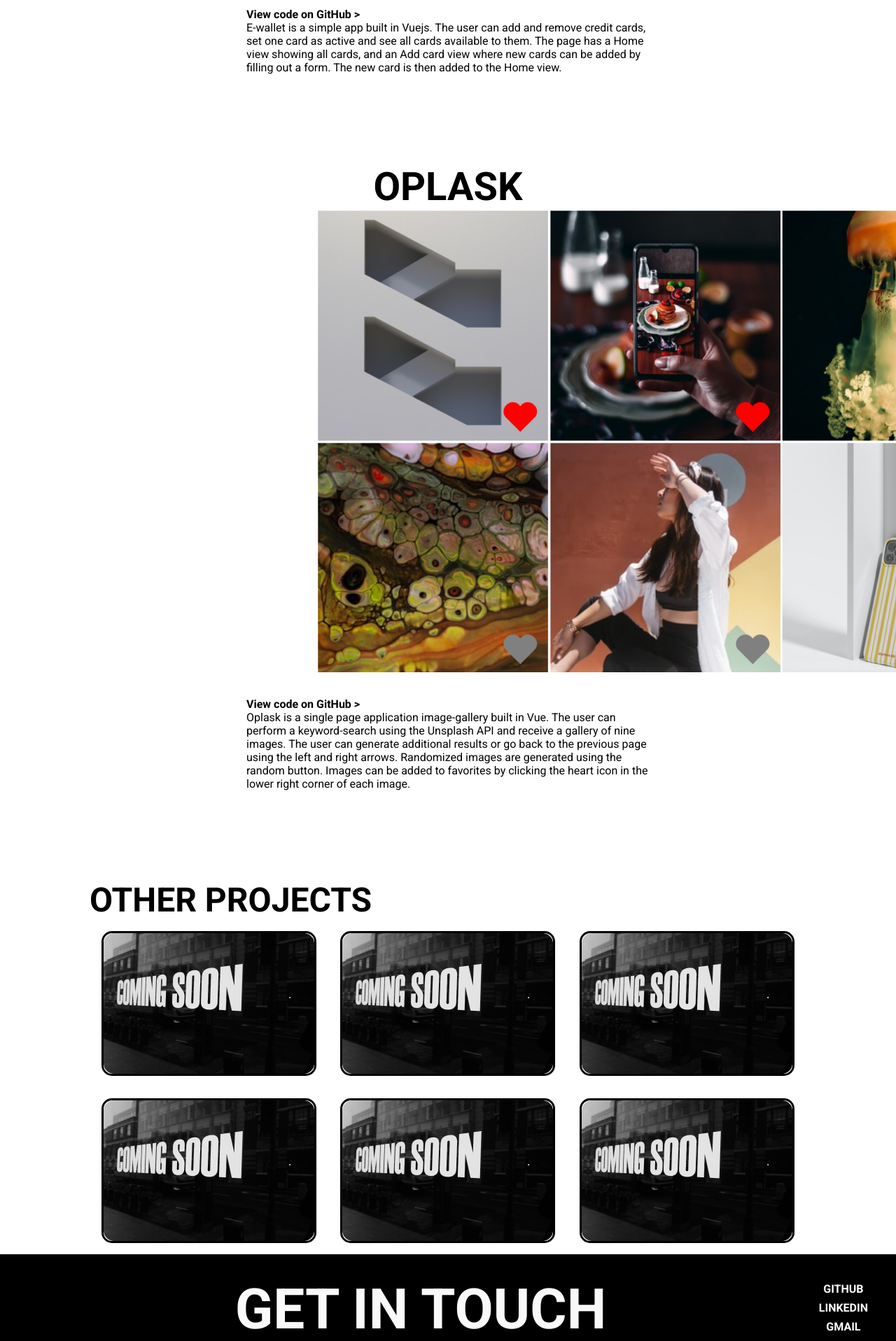
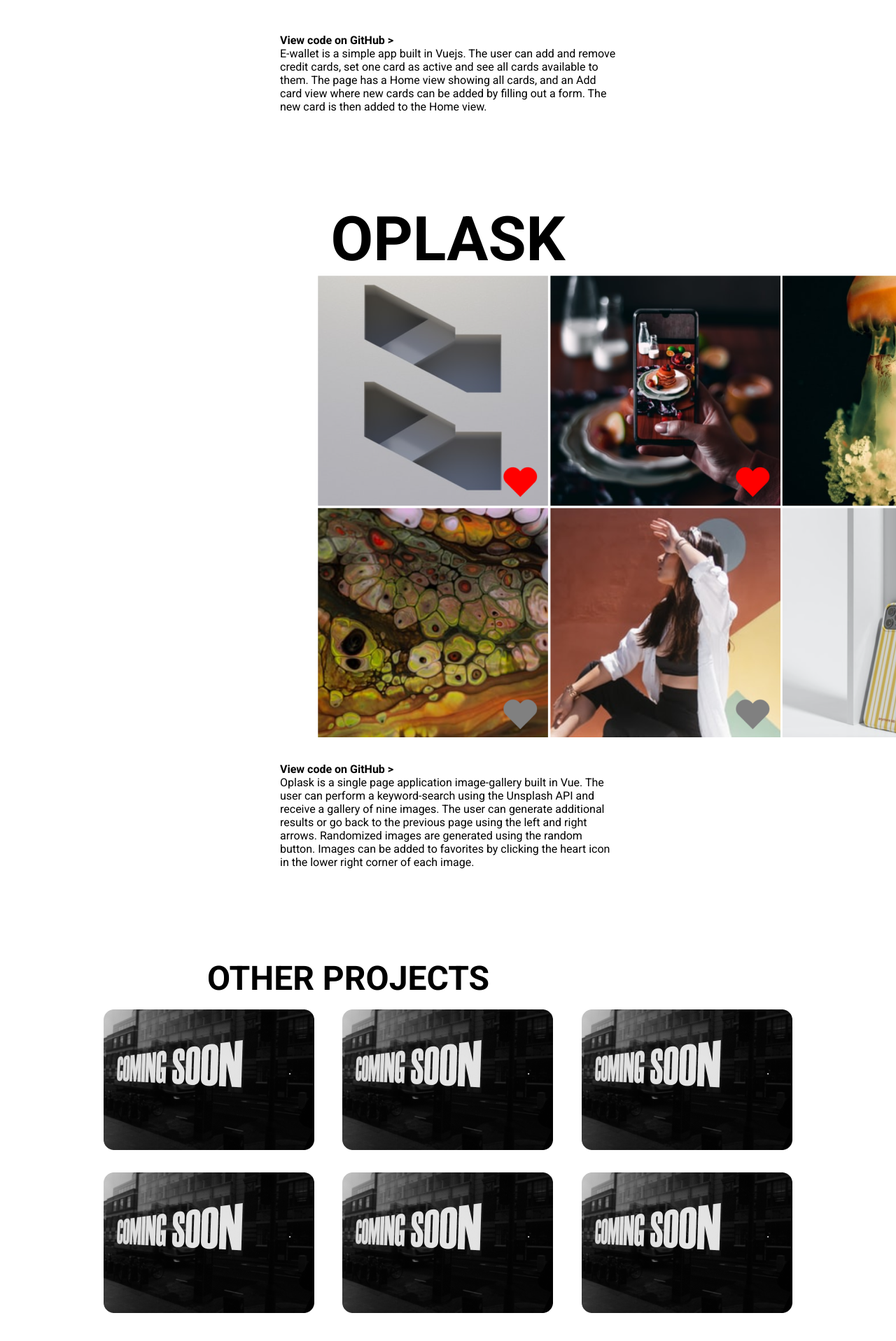
Before and after one commit to kajdabrowski/vue-portfolio, a Vue app: page /#/work in a window 1280 px wide. Shown: the part 880-2797 px from the top of the page at 70% size. Built offline with nearby package versions, Linux system fonts and the light colour scheme.

Commit message:
added scoped styling to header and footer components

```diff
--- a/src/App.scss
+++ b/src/App.scss
@@ -12,77 +12,81 @@
   color: black;
 }
 
-.nav {
-  padding: 2em;
-  font-family: Roboto, sans-serif;
-  font-weight: bold;
-  color: black;
-  display: flex;
-  justify-content: space-between;
-  position: fixed; //fixed menu
-  width: 100%; //fixed menu
-  top: 0; //fixed menu
-  &__link--left {
-    color: black;
-    justify-content: flex-start;
-    text-decoration: none;
-  }
-  &__link--right {
-    color: black;
-    justify-content: flex-end;
-    text-decoration: none;
-  }
-}
+//Nav styling moved to TheHeader component
 
-.router-link-exact-active {
-  text-decoration: underline;
-  text-decoration-thickness: 0.1em;
-  zoom: 115%;
-}
+// .nav {
+//   padding: 2em;
+//   font-family: Roboto, sans-serif;
+//   font-weight: bold;
+//   color: black;
+//   display: flex;
+//   justify-content: space-between;
+//   position: fixed; //fixed menu
+//   width: 100%; //fixed menu
+//   top: 0; //fixed menu
+//   &__link--left {
+//     color: black;
+//     justify-content: flex-start;
+//     text-decoration: none;
+//   }
+//   &__link--right {
+//     color: black;
+//     justify-content: flex-end;
+//     text-decoration: none;
+//   }
+// }
 
-.footer {
-  display: flex;
-  justify-content: space-between;
-  background-color: black;
-  padding: 2em;
-  height: auto;
-  width: auto;
+// .router-link-exact-active {
+//   text-decoration: underline;
+//   text-decoration-thickness: 0.1em;
+//   zoom: 115%;
+// }
 
-  a{
-    display: flex;
-    flex-direction: column;
-    text-decoration: none;
-    margin: 0.5em;
-    color: white;
-    font-weight: 700;
-  }
+//Footer styling moved to TheFooter component
 
-  &__links {
-    flex-direction: column;
-    color: white;
-    :hover {
-      zoom: 115%;
-    }
-    :active {
-      text-decoration: none;
-    }
-    :visited {
-      color: white;
-      text-decoration: none;
-    }
-    font-family: Roboto, sans-serif;
-    color: white;
-  }
+// .footer {
+//   display: flex;
+//   justify-content: space-between;
+//   background-color: black;
+//   padding: 2em;
+//   height: auto;
+//   width: auto;
 
-}
+//   a{
+//     display: flex;
+//     flex-direction: column;
+//     text-decoration: none;
+//     margin: 0.5em;
+//     color: white;
+//     font-weight: 700;
+//   }
 
-.footer__star{
-    color: black;
-}
+//   &__links {
+//     flex-direction: column;
+//     color: white;
+//     :hover {
+//       zoom: 115%;
+//     }
+//     :active {
+//       text-decoration: none;
+//     }
+//     :visited {
+//       color: white;
+//       text-decoration: none;
+//     }
+//     font-family: Roboto, sans-serif;
+//     color: white;
+//   }
 
-.footer__text {
-  font-family: Roboto, sans-serif;
-  color: #f9f9f9;
-  font-weight: 700;
-  font-size: 5em;
-}
+// }
+
+// .footer__star{
+//     color: black;
+// }
+
+// .footer__text {
+//   font-family: Roboto, sans-serif;
+//   color: #f9f9f9;
+//   font-weight: 700;
+//   font-size: 5em;
+// }
--- a/src/App.vue
+++ b/src/App.vue
@@ -1,6 +1,7 @@
 <template>
   <div id="app">
-      <nav class="nav">
+    <TheHeader />
+      <!-- <nav class="nav">
         <router-link class="nav__link nav__link--left" to="/"
           >KAJ DABROWSKI</router-link
         >
@@ -10,11 +11,10 @@
         <router-link class="nav__link nav__link--right" to="/about"
           >ABOUT</router-link
         >
-      </nav>
+      </nav> -->
       <router-view />
-      <footer class="footer">
+      <!-- <footer class="footer">
         <p class="footer__star">*</p>
-        <!--Fulhack-->
         <p class="footer__text">GET IN TOUCH</p>
         <div class="footer__links">
           <a target="_blank" href="https://github.com/kajdabrowski">GITHUB</a>
@@ -23,12 +23,20 @@
           >
           <a target="_blank" href="kaj.dabrowski@gmail.com">GMAIL</a>
         </div>
-      </footer>
+      </footer> -->
+    <TheFooter />
   </div>
 </template>
 
 <script>
 import './App.scss'
+import TheHeader from '@/components/TheHeader.vue'
+import TheFooter from '@/components/TheFooter.vue'
 
-export default {}// Add components, computed props, hooks, methods etc that are part of app.
+export default {
+  components: {
+    TheHeader,
+    TheFooter
+  }
+}// Add components, computed props, hooks, methods etc that are part of app.
 </script>
--- a/src/components/CaseCardBig.scss
+++ b/src/components/CaseCardBig.scss
@@ -16,10 +16,15 @@
 
 .casecardbig__lower{
     margin: 2em;
+    margin-left: auto;
+    margin-right: auto;
+    margin-left: auto;
+    margin-right: auto;
+    max-width: 75%;
 }
 
 .heading{
-    font-size: 3.5em;
+    font-size: 5.5em;
     text-align: center;
 }
 
--- a/src/components/OtherProjectGrid.scss
+++ b/src/components/OtherProjectGrid.scss
@@ -8,6 +8,7 @@
     margin-top: 7em;
     &__title{
         font-size: 3em;
+        margin-left: 3.5em;
     }
 }
 
@@ -15,11 +16,12 @@
     display: grid;
     grid-template-columns: 1fr 1fr 1fr;
     grid-template-rows: 1fr 1fr;
+    margin-bottom: 5.5em;
 }
 
 .otherprojects__container--item{
     margin: 1em;
-    border: 0.2em solid black;
-    border-radius: 15px;
+    // border: 0.2em solid black;
+    // border-radius: 15px;
     justify-self: center;
 }
--- /dev/null
+++ b/src/components/TheFooter.vue
@@ -0,0 +1,69 @@
+<template>
+    <footer class="footer">
+        <p class="footer__star">*</p>
+        <p class="footer__text">GET IN TOUCH</p>
+        <div class="footer__links">
+          <a target="_blank" href="https://github.com/kajdabrowski">GITHUB</a>
+          <a target="_blank" href="https://se.linkedin.com/in/kaj-dabrowski-a550b4202"
+            >LINKEDIN</a
+          >
+          <a target="_blank" href="kaj.dabrowski@gmail.com">GMAIL</a>
+        </div>
+      </footer>
+</template>
+
+<script>
+export default {
+  name: 'TheFooter'
+}
+</script>
+
+<style lang="scss" scoped>
+.footer {
+  display: flex;
+  justify-content: space-between;
+  background-color: black;
+  padding: 2em;
+//   height: auto;
+//   width: auto;
+  width: 100%;
+
+  a{
+    display: flex;
+    flex-direction: column;
+    text-decoration: none;
+    margin: 0.5em;
+    color: white;
+    font-weight: 700;
+  }
+
+  &__links {
+    flex-direction: column;
+    color: white;
+    :hover {
+      zoom: 115%;
+    }
+    :active {
+      text-decoration: none;
+    }
+    :visited {
+      color: white;
+      text-decoration: none;
+    }
+    font-family: Roboto, sans-serif;
+    color: white;
+  }
+
+}
+
+.footer__star{
+    color: black;
+}
+
+.footer__text {
+  font-family: Roboto, sans-serif;
+  color: #f9f9f9;
+  font-weight: 700;
+  font-size: 5em;
+}
+</style>
--- /dev/null
+++ b/src/components/TheHeader.vue
@@ -0,0 +1,50 @@
+<template>
+     <nav class="nav">
+        <router-link class="nav__link nav__link--left" to="/"
+          >KAJ DABROWSKI</router-link
+        >
+        <router-link class="nav__link nav__link--right" to="/work"
+          >WORK</router-link
+        >
+        <router-link class="nav__link nav__link--right" to="/about"
+          >ABOUT</router-link
+        >
+      </nav>
+</template>
+
+<script>
+export default {
+  name: 'TheHeader'
+}
+</script>
+
+<style lang="scss" scoped>
+
+.nav {
+  padding: 2em;
+  font-family: Roboto, sans-serif;
+  font-weight: bold;
+  color: black;
+  display: flex;
+  justify-content: space-between;
+  position: fixed; //fixed menu
+  width: 100%; //fixed menu
+  top: 0; //fixed menu
+  &__link--left {
+    color: black;
+    justify-content: flex-start;
+    text-decoration: none;
+  }
+  &__link--right {
+    color: black;
+    justify-content: flex-end;
+    text-decoration: none;
+  }
+}
+
+.router-link-exact-active {
+  text-decoration: underline;
+  text-decoration-thickness: 0.1em;
+  zoom: 115%;
+}
+</style>
--- a/src/main.js
+++ b/src/main.js
@@ -2,6 +2,8 @@ import Vue from 'vue'
 import App from './App.vue'
 import router from './router'
 
+import TheHeader from '@/components/TheHeader.vue'
+import TheFooter from '@/components/TheFooter.vue'
 import BaseIntro from '@/components/BaseIntro.vue'
 import BaseParagraph from '@/components/BaseParagraph.vue'
 import ExperienceTable from '@/components/ExperienceTable.vue'
@@ -10,6 +12,8 @@ import CaseCardBig from '@/components/CaseCardBig.vue'
 import OtherProjectGrid from '@/components/OtherProjectGrid.vue'
 
 Vue.config.productionTip = false
+Vue.component('TheHeader', TheHeader)
+Vue.component('TheFooter', TheFooter)
 Vue.component('BaseIntro', BaseIntro)
 Vue.component('BaseParagraph', BaseParagraph)
 Vue.component('ExperienceTable', ExperienceTable)
--- a/src/views/Work.vue
+++ b/src/views/Work.vue
@@ -2,7 +2,7 @@
   <div class="work">
     <CaseCardBig
       heading="E-WALLET"
-      imageName="ewallet1.png"
+      imageName="ewallet3.png"
       href="https://github.com/kajdabrowski/iths-e-wallet"
       description="E-wallet is a simple app built in Vuejs. The user can add and remove credit cards, set one card as active and see all cards available to them.
        The page has a Home view showing all cards, and an Add card view where new cards can be added by filling out a form. The new card is then
```
Also changed, not shown: src/assets/images/ewallet3.png (added).
